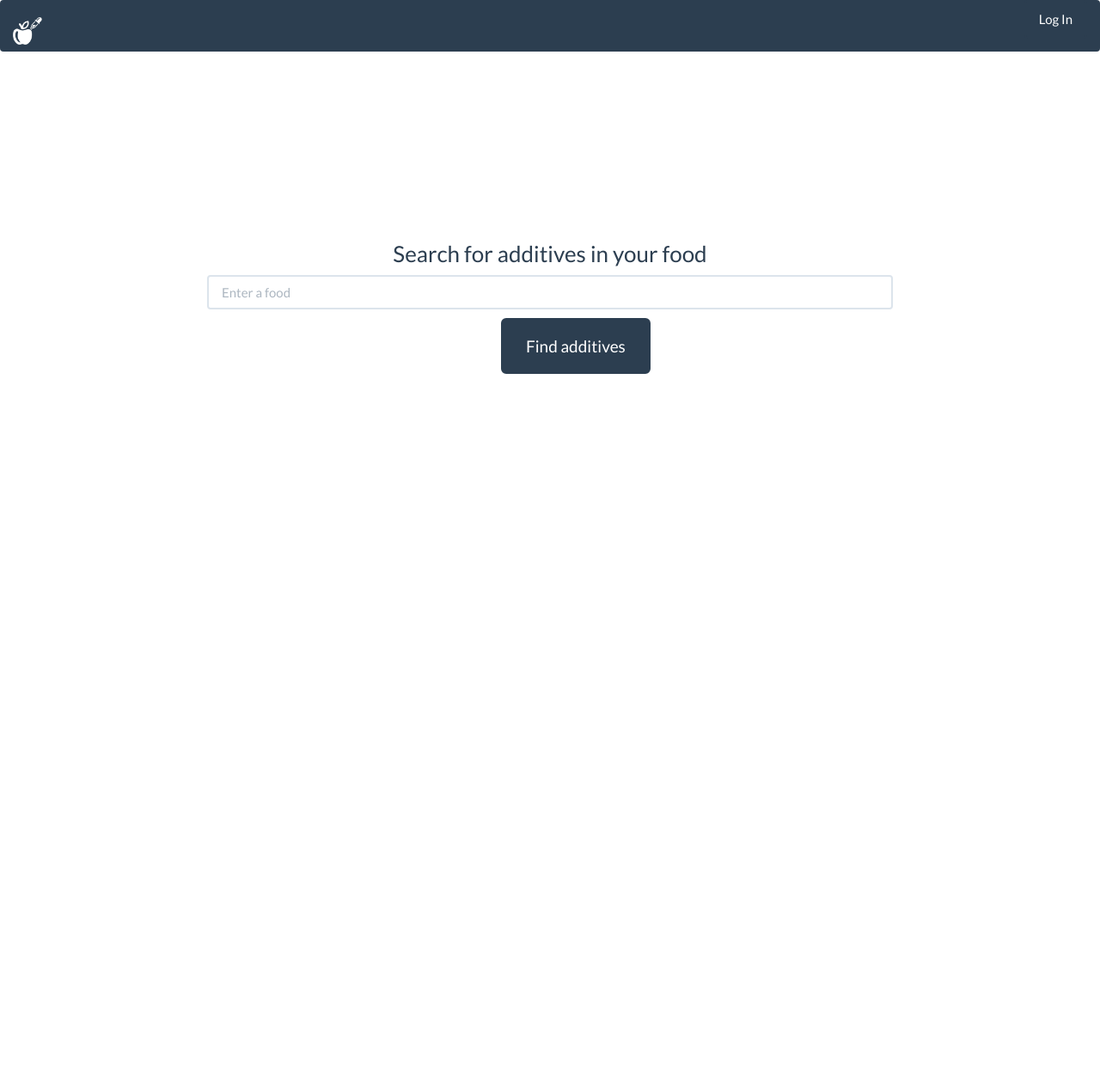
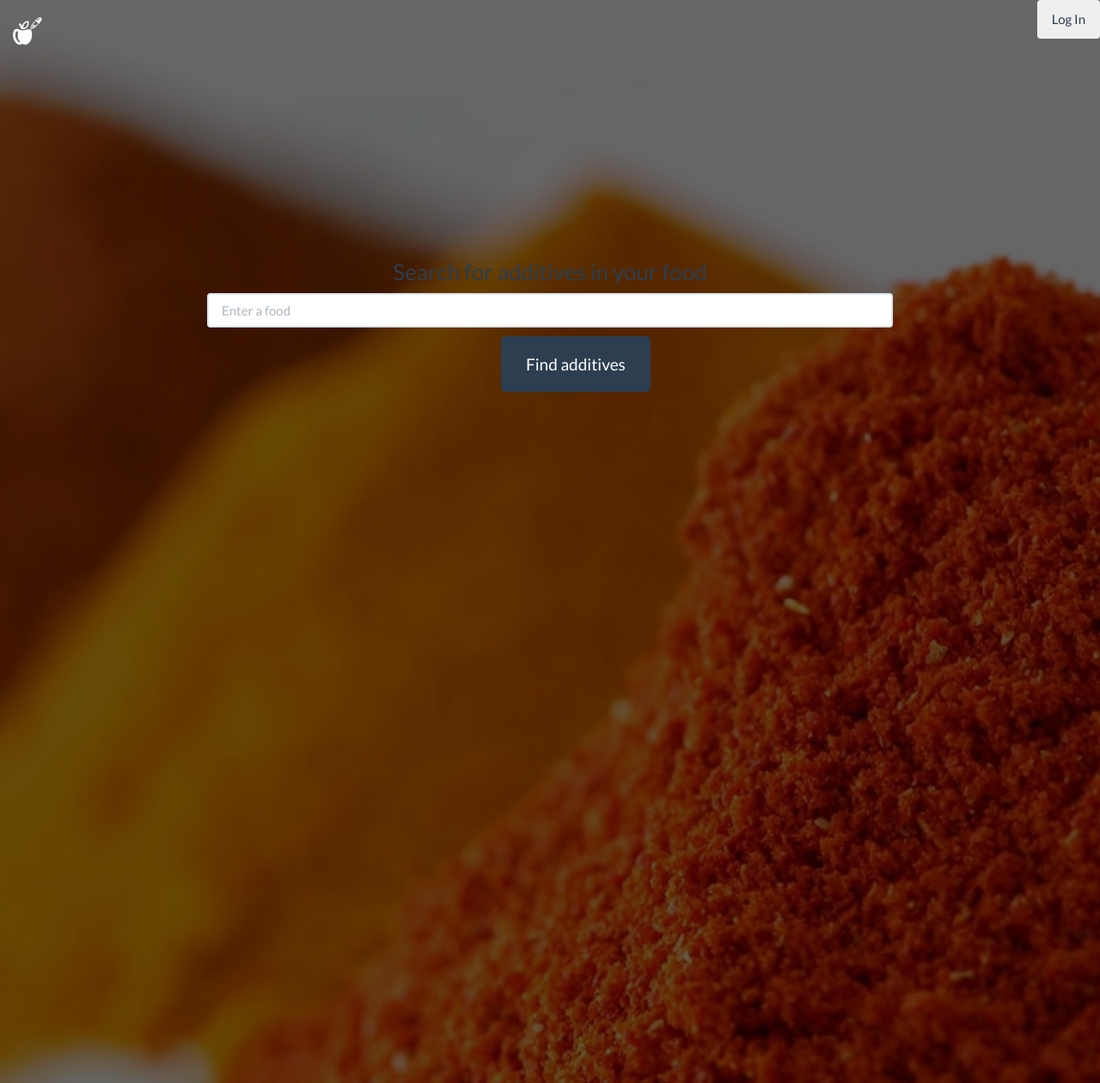
Before and after one commit to gkmarsella/Additives, a Flask app: page / in a window 1280 px wide. Shown: the whole page at 86% size. Run offline with Flask 2, Linux system fonts and the light colour scheme; some libraries are stand-ins or nearby versions.

Commit message:
added new background. Removed navbar

```diff
--- a/static/style.css
+++ b/static/style.css
@@ -119,6 +119,26 @@ h3 {
 	width: 34px;
 }
 
-.searchbar {
-
+#bg {
+	position: fixed;
+	top: -50%;
+	left: -50%;
+	width: 200%;
+	height: 200%;
+	z-index: -1;
+	opacity: 1.1;
+	filter: alpha(opacity=40);
+	background-color: #000;
 }
+#bg img {
+	position: absolute;
+	top: 0;
+	left: 0;
+	right: 0;
+	bottom: 0;
+	margin: auto;
+	min-width: 50%;
+	min-height: 50%;
+	opacity: 0.4;
+	filter: alpha(opacity=40);
+}
--- a/templates/base.html
+++ b/templates/base.html
@@ -10,8 +10,10 @@
 	<link rel="stylesheet" href="{{ url_for('static', filename='bootcss.css')}}">
 	<script src="{{url_for('static', filename='App.js') }}"></script>
 </head>
+
+
 <body>
-<nav class="navbar navbar-default">
+  <nav class="navbar">
     <div class="container-fluid">
       <div class="navbar-header">
         <button type="button" class="navbar-toggle collapsed" data-toggle="collapse" data-target="#bs-example-navbar-collapse-1">
@@ -23,10 +25,10 @@
         <a class="navbar-brand" href="{{url_for('search')}}"><img class="icon" src="{{url_for('static', filename='images/icon.png')}}"></a>
       </div>
 
-    <div class="collapse navbar-collapse" id="bs-example-navbar-collapse-1">
+      <div class="navbar">
         <ul class="nav navbar-nav navbar-right">
           <li>
-          <button type="button" class="btn btn-primary" data-toggle="modal" data-target=".bs-example-modal-lg">Log In</button>
+            <button type="button" class="btn login-button" data-toggle="modal" data-target=".bs-example-modal-lg">Log In</button>
               <div class="modal fade bs-example-modal-lg" tabindex="-1" role="dialog" aria-labelledby="myLargeModalLabel">
                 <div class="modal-dialog modal-lg" role="document">
                   <div class="modal-content">
@@ -47,8 +49,5 @@
 		{% block content %}
 		{% endblock %}
 	</div>
-
-
-
 </body>
 </html>
--- a/templates/search.html
+++ b/templates/search.html
@@ -1,5 +1,11 @@
 {% extends 'base.html' %}
 {% block content %}
+
+<!-- Background -->
+  <div id="bg">
+    <img src="{{url_for('static', filename='images/pile.jpg')}}">
+  </div>
+
 
 	<div>
 		<div style="margin-top: 200px;"><h3>Search for additives in your food</h3></div>
```
Also changed, not shown: static/images/pile.jpg (added). Lines whose indentation alone changed are shown as unchanged.
